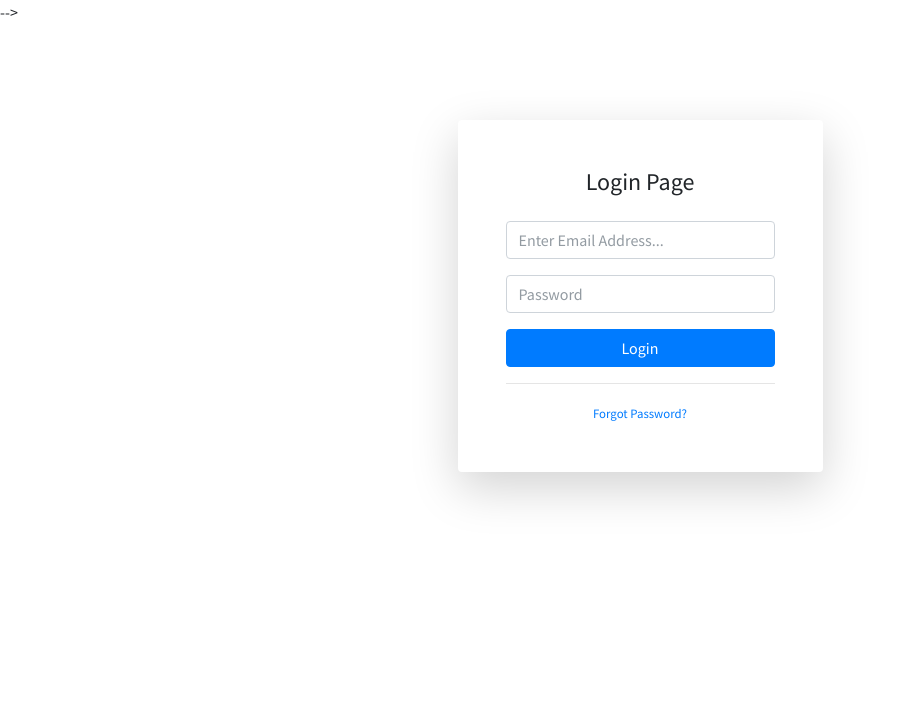
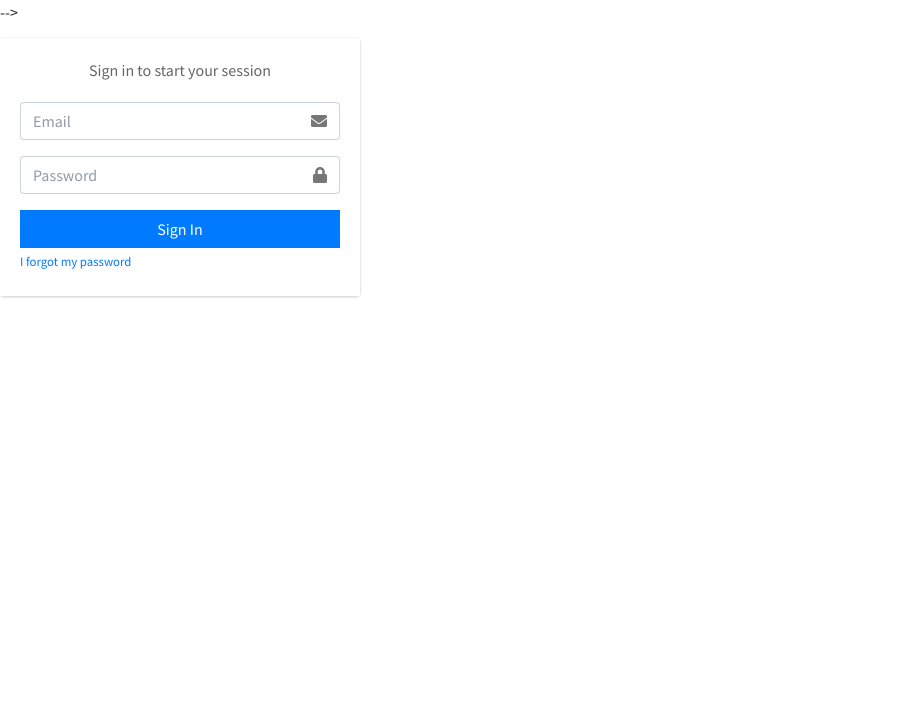
Before and after one commit to parlin03/adam, a PHP site: the page made by application/views/auth/login.php in a window 1280 px wide. Shown: the top 728 px of the page, without its empty margins (0-897 px from the left). Run offline with PHP 8.4, Linux system fonts and the light colour scheme; the template is opened without the code that fills it, so the values that code supplies are empty; some libraries are stand-ins or nearby versions.

Commit message:
modified:   application/models/Pip_model.php 	modified:   application/views/auth/login.php 	modified:   application/views/program/kip/index.php 	modified:   application/views/program/pip/index.php 	modified:   application/views/team/organik/index.php 	modified:   application/views/templates/auth_footer.php 	modified:   application/views/templates/auth_header.php

```diff
--- a/application/models/Pip_model.php
+++ b/application/models/Pip_model.php
@@ -16,7 +16,7 @@ class Pip_model extends CI_Model
 
         if ($keyword) {
             $this->db->like('nama_siswa', $keyword);
-            // $this->db->or_like('noktp', $keyword);
+            $this->db->or_like('nama_sekolah', $keyword);
         }
 
         return $this->db->get('tbl_pip', $limit, $start)->result_array();
@@ -28,7 +28,7 @@ class Pip_model extends CI_Model
 
         if ($keyword) {
             $this->db->like('nama_siswa', $keyword);
-            // $this->db->or_like('noktp', $keyword);
+            $this->db->or_like('nama_sekolah', $keyword);
         }
 
         return $this->db->count_all_results('tbl_pip');
--- a/application/views/auth/login.php
+++ b/application/views/auth/login.php
@@ -1,51 +1,49 @@
-<div class="container">
-
-    <!-- Outer Row -->
-    <div class="row justify-content-center align-self-center my-5  pt-5">
-
-        <div class="col-lg-4 ">
-
-            <div class="card o-hidden border-0 shadow-lg align-middle ">
-                <div class="card-body p-0">
-                    <!-- Nested Row within Card Body -->
-                    <div class="row">
-                        <div class="col-lg">
-                            <div class="p-5">
-                                <div class="text-center">
-                                    <h1 class="h4 text-gray-900 mb-4">Login Page</h1>
+<div class="login-box">
+    <div class="login-logo">
+         <!-- <a href="../../index2.html"><b>ADAM</b></a>-->
     </div>
+    <!-- /.login-logo -->
+    <div class="card">
+        <div class="card-body login-card-body">
+            <p class="login-box-msg">Sign in to start your session</p>
             <?= $this->session->flashdata('message'); ?>
 
-
             <form class="user" method="POST" action="<?= base_url('auth'); ?>">
-                                    <div class="form-group">
-                                        <input type="text" class="form-control form-control-user" id="email" aria-describedby="emailHelp" name="email" placeholder="Enter Email Address..." value="<?= set_value('email') ?>">
+                <div class="input-group mb-3">
+                    <input type="email" class="form-control" id="email" name="email" placeholder="Email" value="<?= set_value('email') ?>">
                     <?= form_error('email', '<small class="text-danger pl-3" >', '</small>'); ?>
-                                    </div>
-                                    <div class="form-group">
-                                        <input type="password" class="form-control form-control-user" id="password" name="password" placeholder="Password">
-                                        <?= form_error('password', '<small class="text-danger pl-3" >', '</small>'); ?>
-                                    </div>
-                                    <button type="submit" class="btn btn-primary btn-user btn-block">
-                                        Login
-                                    </button>
-
-                                </form>
-                                <hr>
-                                <div class="text-center">
-                                    <a class="small" href="<?= base_url('auth/forgotpassword') ?>">Forgot Password?</a>
-                                </div>
-                                <!-- <div class="text-center">
-                                    <a class="small" href="<?= base_url('auth/registration') ?>">Create an Account!</a>
-                                </div> -->
+                    <div class="input-group-append">
+                        <div class="input-group-text">
+                            <span class="fas fa-envelope"></span>
                         </div>
                     </div>
                 </div>
+                <div class="input-group mb-3">
+                    <input type="password" class="form-control" id="password" name="password" placeholder="Password">
+                    <?= form_error('password', '<small class="text-danger pl-3" >', '</small>'); ?>
+                    <div class="input-group-append">
+                        <div class="input-group-text">
+                            <span class="fas fa-lock"></span>
                         </div>
                     </div>
+                </div>
+                <div class="row">
 
+                    <!-- /.col -->
+                    <div class="col-12">
+                        <button type="submit" class="btn btn-primary btn-block btn-flat">Sign In</button>
                     </div>
+                    <!-- /.col -->
+                </div>
+            </form>
 
+
+
+            <p class="mb-1">
+                <a class="small" href="<?= base_url('auth/forgotpassword') ?>">I forgot my password</a>
+            </p>
         </div>
-
+        <!-- /.login-card-body -->
     </div>
+</div>
+<!-- /.login-box -->
--- a/application/views/program/kip/index.php
+++ b/application/views/program/kip/index.php
@@ -30,7 +30,7 @@
                                 <div class="col-md-5">
                                     <form action=" <?= base_url('program/kip/' . $namakec)  ?>" method="POST">
                                         <div class="input-group mb-3">
-                                            <input type="text" class="form-control" placeholder="Search NIK & Name..." name="keyword" autocomplete="off" autofocus>
+                                            <input type="text" class="form-control" placeholder="Cari Nama..." name="keyword" autocomplete="off" autofocus>
                                             <div class="input-group-append">
                                                 <input class="btn btn-primary" type="submit" name="submit">
                                             </div>
--- a/application/views/program/pip/index.php
+++ b/application/views/program/pip/index.php
@@ -30,7 +30,7 @@
                                 <div class="col-md-5">
                                     <form action=" <?= base_url('program/pip/' . $namakec)  ?>" method="POST">
                                         <div class="input-group mb-3">
-                                            <input type="text" class="form-control" placeholder="Search NIK & Name..." name="keyword" autocomplete="off" autofocus>
+                                            <input type="text" class="form-control" placeholder="Cari Nama/Sekolah..." name="keyword" autocomplete="off" autofocus>
                                             <div class="input-group-append">
                                                 <input class="btn btn-primary" type="submit" name="submit">
                                             </div>
```
Also changed, not shown: application/views/team/organik/index.php (+18 -18 lines), application/views/templates/auth_footer.php (+8 -11 lines), application/views/templates/auth_header.php (+15 -15 lines). Lines whose indentation alone changed are shown as unchanged.
